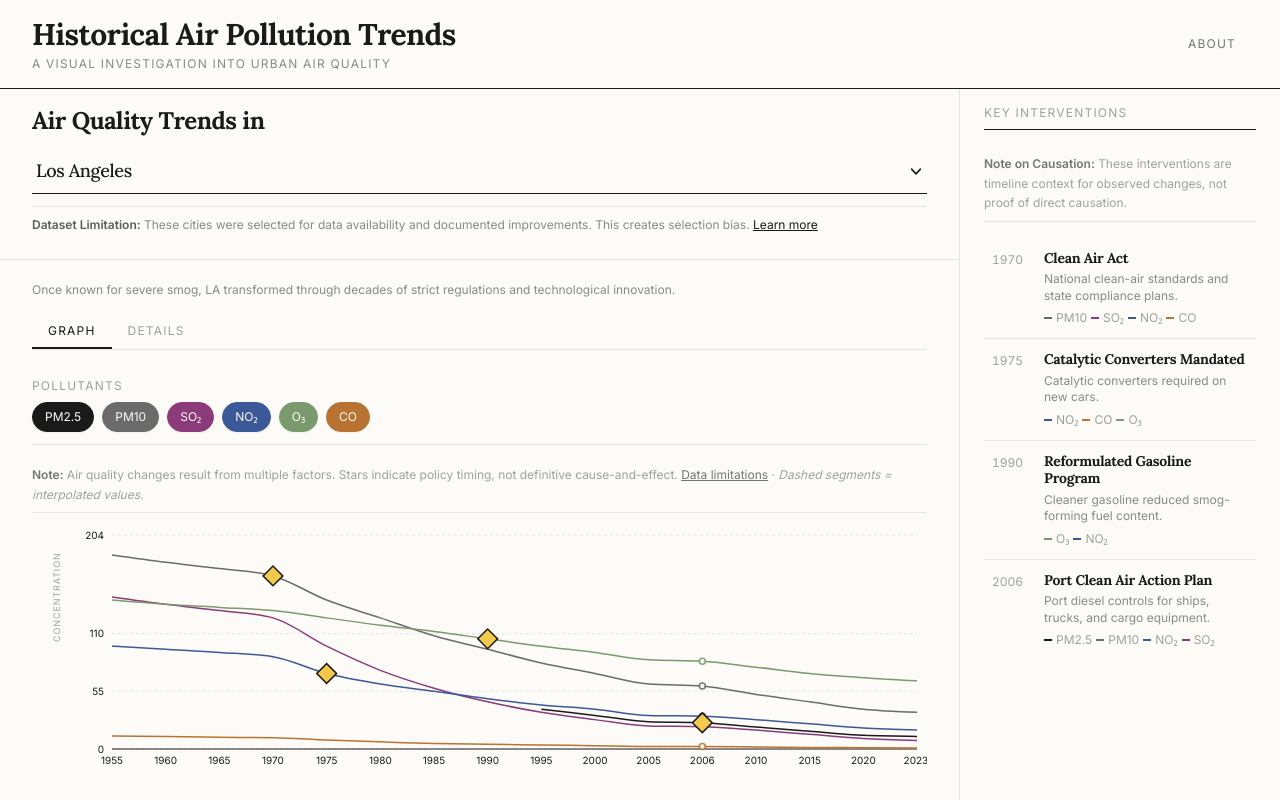
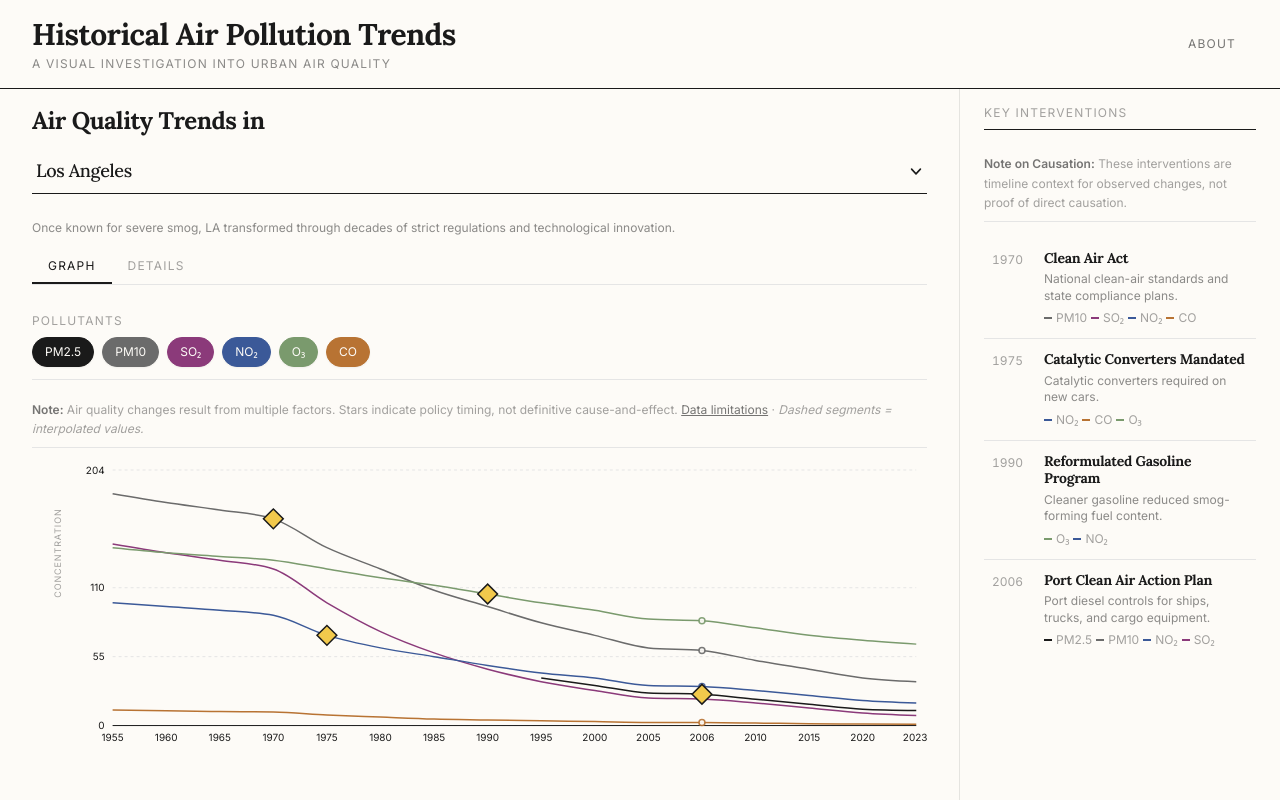
Before and after one commit to rakshran/aqi-tracker, a React (Vite) app: page / in a window 1280 px wide. Built offline with nearby package versions, Linux system fonts and the light colour scheme.

Commit message:
selector proximity

```diff
--- a/src/App.jsx
+++ b/src/App.jsx
@@ -120,7 +120,7 @@ function App() {
         {/* Left Column: City Selector + Chart */}
         <div className="flex-1 lg:w-3/4 flex flex-col overflow-hidden lg:border-r border-ink/10">
           {/* City Selector Row */}
-          <div className="px-4 md:px-8 py-4 border-b border-grid overflow-y-auto flex-shrink-0">
+          <div className="px-4 md:px-8 py-4 overflow-y-auto flex-shrink-0">
             <div className="flex flex-wrap items-center gap-2 md:gap-3">
               <h2 className="font-serif text-xl md:text-2xl font-bold tracking-editorial text-ink">
                 Air Quality Trends in
@@ -133,24 +133,11 @@ function App() {
                 className="w-auto min-w-[220px] md:min-w-[280px] max-w-full px-0 text-xl md:text-2xl font-bold tracking-editorial"
               />
             </div>
-            {/* Selection Bias Notice */}
-            <div className="mt-3 py-2 border-t border-grid text-xs font-sans">
-              <p className="text-ink/50 leading-relaxed">
-                <span className="font-semibold text-ink/70">Dataset Limitation:</span>{' '}
-                These cities were selected for data availability and documented improvements. This creates selection bias.{' '}
-                <button
-                  onClick={() => setShowAboutModal(true)}
-                  className="text-ink underline hover:text-ink/70 transition-colors"
-                >
-                  Learn more
-                </button>
-              </p>
-            </div>
           </div>
 
           {/* Chart */}
           {selectedCity && (
-            <div className="flex-1 overflow-y-auto px-4 md:px-8 py-4">
+            <div className="flex-1 overflow-y-auto px-4 md:px-8 pt-2 pb-8 md:pb-10">
               <PollutionChart
                 city={selectedCity}
                 onInterventionClick={handleInterventionClick}
--- a/src/components/PollutionChart.jsx
+++ b/src/components/PollutionChart.jsx
@@ -149,8 +149,8 @@ export default function PollutionChart({ city, onInterventionClick }) {
   return (
     <div className="w-full h-full flex flex-col">
       {/* City context */}
-      <div className="mb-4">
-        <p className="text-xs font-sans text-ink/50 mt-1 leading-relaxed line-clamp-2">
+      <div className="mb-3">
+        <p className="text-xs font-sans text-ink/50 leading-relaxed line-clamp-2">
           {city.description}
         </p>
       </div>
```
